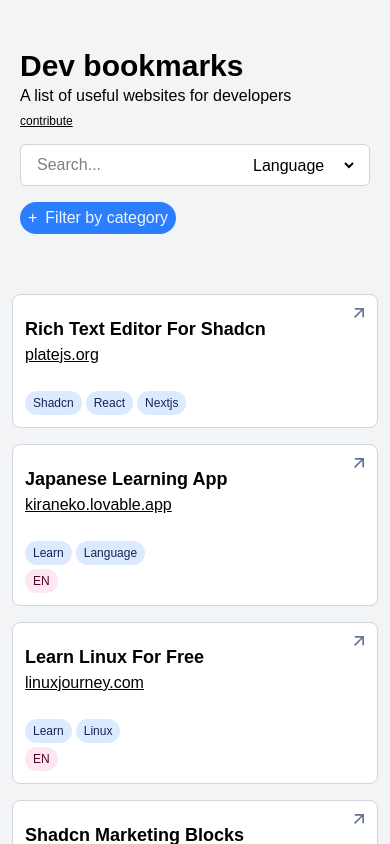
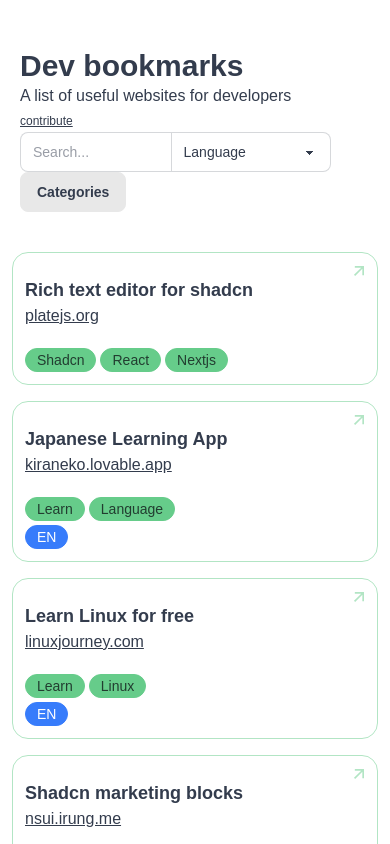
Before and after one commit to rifkiahmadfahrezi/dev-bookmarks, a SvelteKit app: page / in a window 390 px wide. Shown: the top 844 px of the page. Built offline with nearby package versions, Linux system fonts and the light colour scheme; a web font is replaced by a local one.

Commit message:
Update UI with DaisyUI

```diff
--- a/src/app.css
+++ b/src/app.css
@@ -1,4 +1,7 @@
-@import 'tailwindcss';
+@import "tailwindcss";
+@plugin "daisyui"{
+	themes: emerald --default, business --prefersdark;
+ }
 
 @theme {
 	--font-satoshi: 'Satoshi', sans-serif;
--- a/src/app.html
+++ b/src/app.html
@@ -10,7 +10,7 @@
 		/>
 		%sveltekit.head%
 	</head>
-	<body data-sveltekit-preload-data="hover" class="font-satoshi bg-gray-100">
+	<body data-sveltekit-preload-data="hover" class="font-satoshi">
 		<div style="display: contents">%sveltekit.body%</div>
 	</body>
 </html>
--- a/src/routes/+page.svelte
+++ b/src/routes/+page.svelte
@@ -55,6 +55,11 @@
 		category.push(c);
 		console.log(category);
 	};
+
+
+	const showFilterModal = () => {
+		(document.getElementById('filter-modal')as HTMLDialogElement)?.showModal()
+	}
 </script>
 
 <svelte:head>
@@ -67,7 +72,7 @@
 </svelte:head>
 
 <main class="mx-auto my-10 max-w-screen-lg px-3">
-	<div class="sticky top-0 z-50 my-6 bg-gray-100 px-2 pt-2 pb-4">
+	<div class="sticky top-0 z-50 my-6 bg-base-100 px-2 pt-2 pb-4">
 		<div class="flex scroll-m-4 flex-wrap items-center justify-between">
 			<div class="">
 				<h1 class="text-3xl font-semibold">Dev bookmarks</h1>
@@ -79,12 +84,12 @@
 				>
 			</div>
 			<div
-				class="mt-3 flex grow items-center justify-between rounded-md border border-gray-300 bg-white pr-3 md:mt-0 md:grow-0"
+				class="join pr-3 md:mt-0 md:grow-0"
 			>
 				<input
 					bind:value={keyword}
 					onchange={handleSearch}
-					class="w-full max-w-sm px-4 py-2"
+					class="join-item w-full max-w-sm input"
 					type="search"
 					placeholder="Search..."
 				/>
@@ -92,7 +97,7 @@
 					title="select language"
 					aria-label="select language"
 					bind:value={language}
-					class="px-4 py-2"
+					class="join-item select"
 					name="select-language"
 					id="select-language"
 				>
@@ -104,17 +109,13 @@
 				</select>
 			</div>
 		</div>
-		<details class="my-4 w-full">
-			<summary class="hidden w-fit rounded-full bg-blue-500 px-2 py-1 text-blue-50 md:block">
-				<span id="filter-toggle" role="term" aria-details="toggle-category-filter" class="hidden"
-					>Filter by category</span
-				>
-			</summary>
-		</details>
-		<div role="definition" id="toggle-category-filter" class="content">
+		<button class="btn" onclick={showFilterModal}>Categories</button>
+		<dialog id="filter-modal" class="modal">
+		<div class="modal-box w-11/12 max-w-5xl">
+			<h1>Filter by category</h1>
 			<div class="my-2 flex flex-wrap gap-1">
 				{#each categories as c}
-					<label class="rounded-full bg-gray-300 px-2 py-1" for={c}>
+					<label class="badge badge-primary" for={c}>
 						<input
 							checked={category.includes(c)}
 							onclick={() => filterCategory(c)}
@@ -126,15 +127,23 @@
 					</label>
 				{/each}
 			</div>
+			<div class="modal-action">
+				<form method="dialog">
+				<!-- if there is a button, it will close the modal -->
+				<button class="btn">Close</button>
+				</form>
+
+			</div>
 		</div>
+		</dialog>
 		{#if category.length != 0}
-			<div class="flex flex-wrap items-center gap-1">
+			<div class="flex flex-wrap items-center gap-1 mt-2">
 				<span>Categories</span>
 				{#each category as c}
-					<span class="rounded-full bg-blue-200 px-2 py-1 text-blue-950">{c}</span>
+					<span class="badge badge-primary">{c}</span>
 				{/each}
 			</div>
-			<button class="rounded-md bg-red-500 px-2 py-1 text-white" onclick={() => (category = [])}
+			<button class="btn btn-error" onclick={() => (category = [])}
 				>clear</button
 			>
 		{/if}
@@ -147,12 +156,12 @@
 				<a
 					title={resource.label}
 					target="_blank"
-					class="group relative flex-grow rounded-lg border border-gray-300 bg-white p-3 pt-5 transition duration-300 ease-in-out [transition-timing-function:cubic-bezier(0.45,0,0.55,1)] md:hover:-translate-y-1 md:hover:shadow-xl md:focus:-translate-y-1 md:focus:shadow-xl"
+					class="group relative card flex-grow border border-primary/50 p-3 pt-6"
 					href={resource.url}
 				>
 					<div>
 						<svg
-							class="absolute top-2 right-2 size-5 text-slate-500 transition duration-300 group-hover:translate-x-1 group-hover:-translate-y-1 group-hover:text-slate-950"
+							class="absolute top-2 right-2 size-5 text-primary/50 transition duration-300 group-hover:translate-x-1 group-hover:-translate-y-1 group-hover:text-primary"
 							xmlns="http://www.w3.org/2000/svg"
 							viewBox="0 0 24 24"
 							fill="currentColor"
@@ -161,22 +170,22 @@
 							></path></svg
 						>
 						<div class="mb-5">
-							<h1 class="line-clamp-2 text-lg font-semibold capitalize">{resource.label}</h1>
+							<h1 class="line-clamp-2 card-title">{resource.label}</h1>
 							<span class="line-clamp-1 underline">{resource.url.split('/')[2]}</span>
 						</div>
 						<div class="flex flex-wrap gap-1">
 							{#each resource.categories as c}
 								<span
-									class="mt-1 w-fit rounded-full bg-blue-100 px-2 py-1 text-xs text-blue-950 capitalize"
+									class="badge badge-primary capitalize"
 									>{c}</span
 								>
 							{/each}
 						</div>
 						{#if resource.languages}
-							<div class="flex flex-wrap gap-1">
+							<div class="flex flex-wrap gap-1 mt-1">
 								{#each resource.languages as l}
 									<span
-										class="mt-1 w-fit rounded-full bg-pink-100 px-2 py-1 text-xs text-pink-950 capitalize"
+										class="badge badge-secondary capitalize"
 										>{l}</span
 									>
 								{/each}
@@ -188,59 +197,3 @@
 		</div>
 	{/if}
 </main>
-
-<style>
-	details {
-		overflow: hidden; /* Keep this line to prevent an odd blue outline around the element in Safari. */
-	}
-
-	summary {
-		display: block;
-	}
-
-	summary::-webkit-details-marker {
-		display: none;
-	}
-
-	#filter-toggle {
-		position: relative;
-		display: flex;
-		align-items: center;
-	}
-
-	#filter-toggle:hover {
-		cursor: pointer;
-	}
-
-	#filter-toggle::before {
-		content: '+';
-		font-size: 1rem;
-		display: flex;
-		align-items: center;
-		margin-right: 0.5rem;
-		transition: rotate 200ms 400ms ease-out;
-	}
-
-	div.content {
-		box-sizing: border-box;
-		max-height: 0;
-		overflow: hidden;
-		padding: 0 10px;
-		border: 2px solid transparent;
-		transition:
-			max-height 400ms ease-out,
-			border 0ms 400ms linear;
-	}
-
-	details[open] + div.content {
-		max-height: 100vh;
-		transition:
-			max-height 400ms ease-out,
-			border 0ms linear;
-	}
-
-	details[open] #filter-toggle::before {
-		rotate: 90deg;
-		transition: rotate 200ms ease-out;
-	}
-</style>
```
Also changed, not shown: package.json (+5 -2 lines), 1 other file (tests, documents, lock files or other folders).
